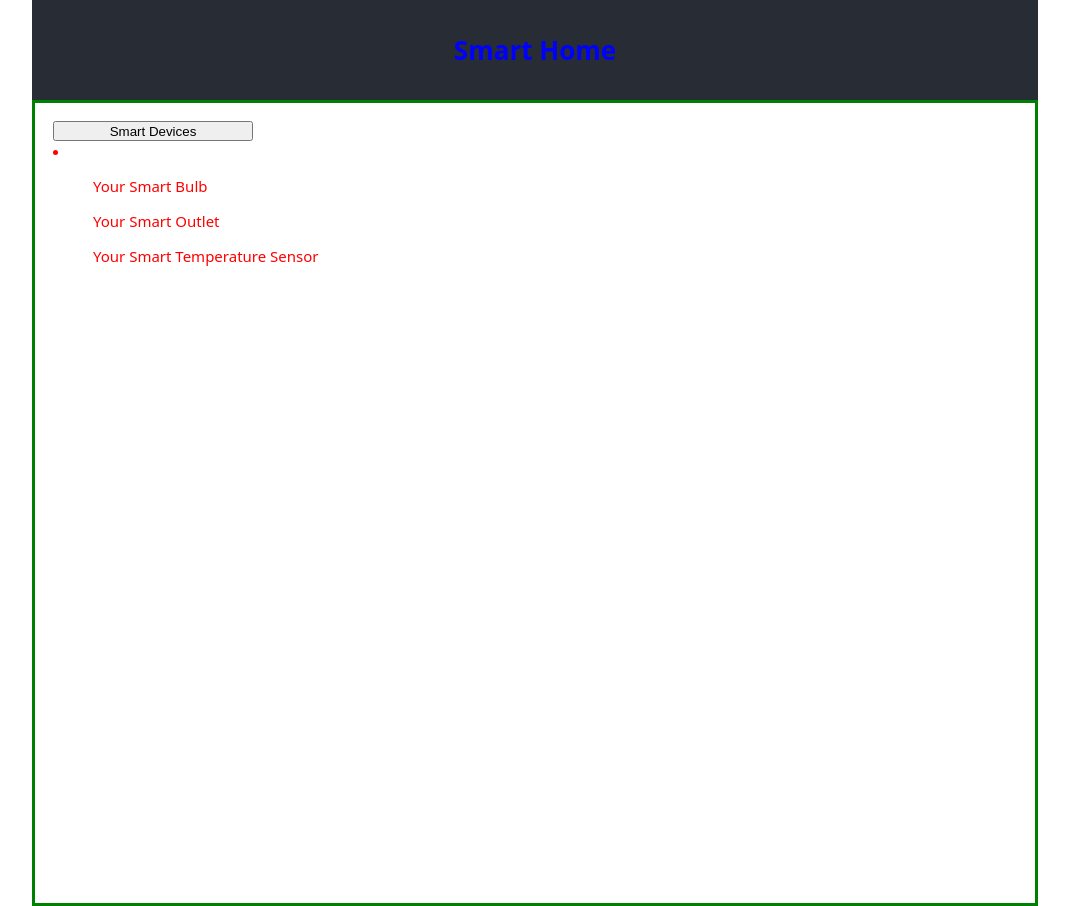
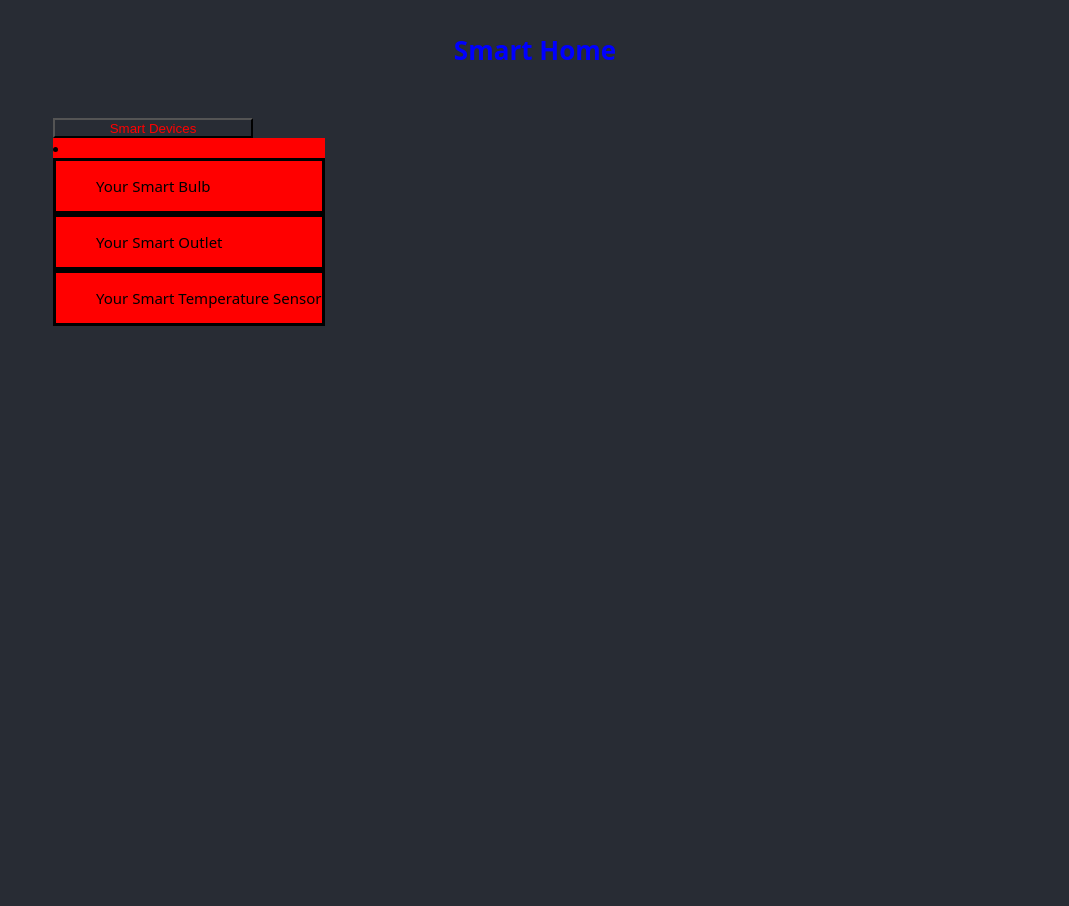
Before and after one commit to Wszymanski987/SmartHome, a React (Create React App) app: page / in a window 1280 px wide. Both pictures are taken after a click on the button "Smart Devices". Shown: the whole page, without its empty margins (105-1174 px from the left). Built offline with nearby package versions, Linux system fonts and the light colour scheme.

Commit message:
Dodanie funkcji Drag w komponenncie List

```diff
--- a/package.json
+++ b/package.json
@@ -8,6 +8,7 @@
     "@testing-library/jest-dom": "^5.16.4",
     "@testing-library/react": "^12.1.4",
     "@testing-library/user-event": "^13.5.0",
+    "interactjs": "^1.10.11",
     "react": "^16.14.0",
     "react-collapsed": "^3.3.0",
     "react-dom": "^16.14.0",
--- a/src/App.css
+++ b/src/App.css
@@ -34,6 +34,10 @@ body {
   justify-content: space-around;
   align-items: center;
   font-family: system-ui;
+  background-color: #282c34;
+  touch-action: none;
+  user-select: none;
+
 }
 
 @keyframes App-logo-spin {
--- a/src/components/button.js
+++ b/src/components/button.js
@@ -5,6 +5,8 @@ const S = {
     StyledButton: styled.button`
         height: 20px;
         width: 20px;
+        background-color: #282c34;
+        color: red;
         box-sizing: border-box;
         cursor: pointer;
             tranistion: 1s;
--- a/src/extendableList.js
+++ b/src/extendableList.js
@@ -1,12 +1,15 @@
 import { useState } from "react";
 import styled from "styled-components";
+
 
 import Button from "./components/button";
 import Lists from "./list";
 
+
+
 const S = {
   Wrapper: styled.div`
-  background-color: #ffffff;
+  background-color: #282c34;
   color: red;
   padding: 18px;
   width: fit-content;
--- a/src/interface.js
+++ b/src/interface.js
@@ -1,20 +1,25 @@
 import {useState} from "react";
 import styled from "styled-components";
+import  interact from "interactjs";
 
 import ExtendableList from "./extendableList";
 import DevicesDetails from "./components/devicesDetails";
 
 const S = {
     Wrapper: styled.div`
-    border: solid green;
     height: 800px;
     width: 1000px;
     display: flex;
     flex-direction: row;
     align-items: flex-start;
-    background-color: #ffffff;
+    background-color: #282c34;;
+    `,
+    DropZone: styled.div`
+    height: 500px;
+    width: 500px;
+    background-color: #000000;
     `
-}
+};
 
 const Interface = () => {
     const [clickedDevice, setClickedDevice] = useState(null);
@@ -22,6 +27,7 @@ const Interface = () => {
         <S.Wrapper>
             <ExtendableList setClickedDevice = {setClickedDevice} />
             {clickedDevice && <DevicesDetails device={clickedDevice} />}
+            {/* <S.DropZone  /> */}
         </S.Wrapper>
     );
 };
--- a/src/list.js
+++ b/src/list.js
@@ -1,15 +1,58 @@
+import styled from "styled-components";
+import interact from "interactjs";
+
 import { DEVICES } from "./mock/devices";
+
+  const S = {
+    StyledList: styled.li`
+    color: black;
+    background-color: red;
+    `,
+    StyledItemPosition: styled.div`
+    border: solid black;
+    cursor: pointer;
+    tranistion: 1s;
+    :hover {
+        opacity: 0.8;
+    };
+      `
+  };
+
+  interact('ul')
+    .draggable({
+      onmove: function(event) {
+        const target = event.target;
+
+        const dataX = target.getAttribute('data-x');
+        const dataY = target.getAttribute('data-y');
+        const initialX = parseFloat(dataX) || 0;
+        const initialY = parseFloat(dataY) || 0;
+
+        const deltaX = event.dx;
+        const deltaY = event.dy;
+
+        const newX = initialX + deltaX;
+        const newY = initialY + deltaY;
+
+        target
+          .style
+          .transform = `translate(${newX}px, ${newY}px)`;
+
+        target.setAttribute('data-x', newX);
+        target.setAttribute('data-y', newY);
+      }
+    })
+
 
 const Lists = ({ setClickedDevice }) => {
   return (
-    <div>
-
-    <li>
+    <S.StyledList>
       {DEVICES.map((item, index) => (
-        <ul onClick={() => setClickedDevice(item)} key={index}>{item.name}</ul>
+        <S.StyledItemPosition>
+          <ul onClick={() => setClickedDevice(item)} key={index}>{item.name}</ul>
+        </S.StyledItemPosition>
       ))}
-    </li>
-    </div>
+    </S.StyledList>
 
   );
 };
```
Also changed, not shown: 1 other file (tests, documents, lock files or other folders).
